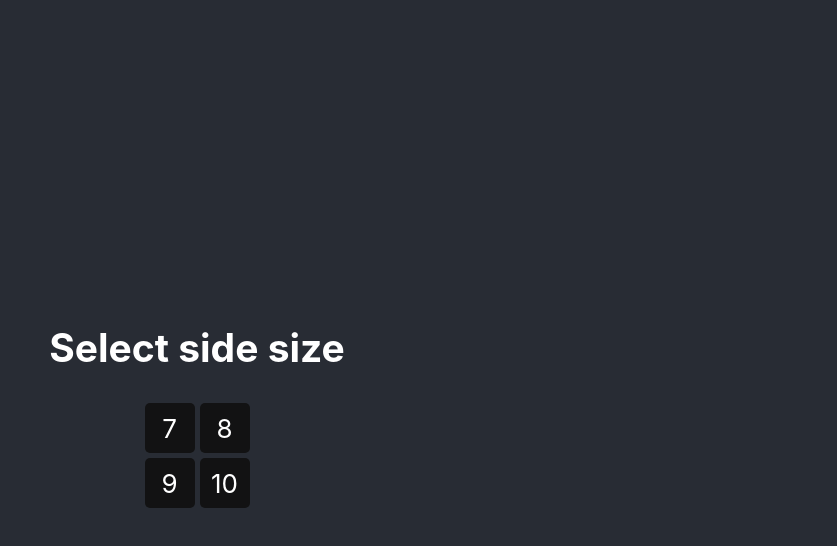
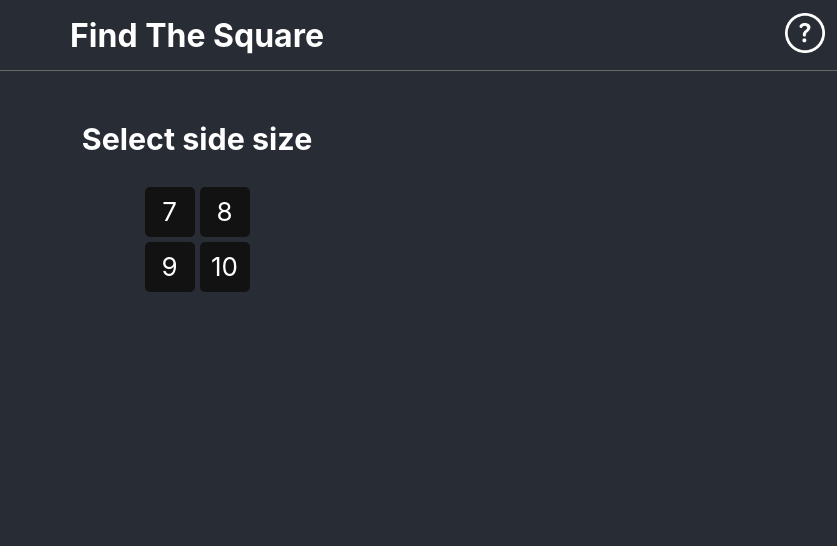
Before and after one commit to alexmadeira23/find-the-square, a React (Create React App) app: page / in a window 1280 px wide. Shown: the top 546 px of the page, without its empty margins (443-1280 px from the left). Built offline with nearby package versions, Linux system fonts and the light colour scheme.

Commit message:
added top bar and instructions

```diff
--- a/src/App.css
+++ b/src/App.css
@@ -1,7 +1,68 @@
-.App {
+header {
+  display: flex;
+  justify-content: space-between;
+  align-items: center;
+  flex-wrap: nowrap;
+  height: 70px;
+  color: white;
+  border-bottom: 1px solid dimgray;
+}
+
+.header-spacer {
+  width: 5%;
   text-align: center;
-  background-color: #282c34;
-  min-height: 100vh;
+}
+
+.header-title {
+  width: 90%;
+  text-align: center;
+  user-select: none;
+  transition: 0.5s;
+}
+
+.header-title h1:hover {
+  color: #538d4e;
+  transition: 0.5s;
+}
+
+.header-info {
+  width: 5%;
+  text-align: center;
+}
+
+.help-container {
+  background-color: rgba(0, 0, 0, 0.6);
+  border-radius: 5px;
+  position: absolute;
+  z-index: 1;
+  width: 100%;
+  height: 100%;
+  align-items: center;
+  visibility: visible;
+  opacity: 1;
+  transition: 0.5s;
+}
+
+.help-container-none {
+  visibility: hidden;
+  opacity: 0;
+  transition: 0.5s;
+}
+
+.help-inner {
+  color: white;
+  margin: auto;
+  width: 40%;
+  padding-top: 60px;
+}
+
+.help-inner div {
+  font-size: 25px;
+}
+
+.game {
+  text-align: center;
+  min-height: 30vh;
   display: flex;
   flex-direction: column;
   align-items: center;
@@ -9,6 +70,7 @@
   font-size: calc(10px + 2vmin);
   color: white;
 }
+
 
 #types {
   display: grid;
--- a/src/App.tsx
+++ b/src/App.tsx
@@ -1,16 +1,24 @@
 import { useState } from 'react';
 import './App.css';
+import { Header } from './Header';
+import { Help } from './Help';
 import { Squares } from './Squares';
 import { Square, State } from './Types';
 import { deepEqual, randomNumber } from './utils';
 
 function App() {
-	const [state, setState] = useState<State>({ phase: "selection" })
+	const [state, setState] = useState<State>({ phase: "selection", help: false })
 
 	if (state.phase === "selection")
 		return (
-			<div className="App">
-				<h2>Select side size</h2>
+			<div>
+				<Help show={state.help} onClose={() => setState(oldState => ({...oldState, help: false}))}/>
+				<Header
+					restart={() => setState({ phase: "selection", help: false })}
+					onHelp={() => { setState(oldState => ({...oldState, help: true})) }}
+				/>
+				<div className="game">
+					<h3>Select side size</h3>
 					<div id="types">
 						{[7, 8, 9, 10].map(i =>
 							<div
@@ -18,6 +26,7 @@ function App() {
 								onClick={() => {
 									setState({
 										phase: "play",
+										help: false,
 										sideSize: i,
 										selectedSquares: [],
 										correctSquare: {
@@ -31,11 +40,18 @@ function App() {
 						)}
 					</div>
 				</div>
+			</div>
 		)
 
 	return (
-		<div className="App">
-			<h2>{state.phase === "over" ? `Won in ${state.selectedSquares!.length} tries!` : state.selectedSquares!.length}</h2>
+		<div>
+			<Help show={state.help} onClose={() => setState(oldState => ({...oldState, help: false}))}/>
+			<Header
+				restart={() => setState({ phase: "selection", help: false })}
+				onHelp={() => { setState(oldState => ({...oldState, help: true})) }}
+			/>
+			<div className="game">
+				<h3>{state.phase === "over" ? `Won in ${state.selectedSquares!.length} tries!` : state.selectedSquares!.length}</h3>
 				<Squares
 					state={state}
 					selectSquare={(square: Square) => {
@@ -47,6 +63,7 @@ function App() {
 					}}
 				/>
 			</div>
+		</div>
 	)
 }
 
--- /dev/null
+++ b/src/Header.tsx
@@ -0,0 +1,17 @@
+export function Header(props: {restart: () => void, onHelp: () => void}) {
+    return (
+        <header>
+            <div className="header-spacer"></div>
+            <div className="header-title"><h1 onClick={props.restart}>Find The Square</h1></div>
+            <div className="header-info">
+                <img
+                    style={{filter: "invert(100%)"}}
+                    src="./images/info.png"
+                    alt="help"
+                    width="40px"
+                    onClick={props.onHelp}
+                />
+            </div>
+        </header>
+    )
+}
--- /dev/null
+++ b/src/Help.tsx
@@ -0,0 +1,20 @@
+export function Help(props: {show: boolean, onClose: () => void}) {
+        return (
+            <div className={`help-container ${props.show ? "" : "help-container-none"}`} onClick={props.onClose}>
+                <div className="help-inner">
+                    <h1>Instructions</h1>
+                    <h2>Description</h2>
+                    <div>
+                        Find The Square is a simple game where the you can select the size of the side of the boardand one of the squares of the board will be randomly selected.
+                        You must then click squares in the board until they find the correct square.
+                    </div>
+                    <h2>Helpful Information</h2>
+                    <div>- If the selected square is <b>correct</b>, it becomes <b style={{color: "#538d4e"}}>green</b></div>
+                    <div>- If the selected square is <b>close</b>, it becomes <b style={{color: "#b59f3b"}}>yellow</b></div>
+                    <div>- If the selected square is <b>far</b>, it becomes <b style={{color: "#3a3a3c"}}>gray</b></div>
+                    <br />
+                    <div> A square is considered close when the correct square is within 3 squares of distance vertically <b>and</b> horizontally.</div>
+                </div>
+            </div>
+        )
+}
--- a/src/Types.d.ts
+++ b/src/Types.d.ts
@@ -7,7 +7,8 @@ export type Square = {
 
 export type State = {
 	phase: Phase,
+	help: boolean,
 	sideSize?: number,
 	selectedSquares?: Array<Square>,
-	correctSquare?: Square
+	correctSquare?: Square,
 }
--- a/src/index.css
+++ b/src/index.css
@@ -1,13 +1,75 @@
+html {
+  -webkit-animation: fadein 2s;
+  /* Safari, Chrome and Opera > 12.1 */
+  -moz-animation: fadein 2s;
+  /* Firefox < 16 */
+  -ms-animation: fadein 2s;
+  /* Internet Explorer */
+  -o-animation: fadein 2s;
+  /* Opera < 12.1 */
+  animation: fadein 2s;
+}
+
+@keyframes fadein {
+  from {
+    opacity: 0;
+  }
+
+  to {
+    opacity: 1;
+  }
+}
+
+/* Firefox < 16 */
+@-moz-keyframes fadein {
+  from {
+    opacity: 0;
+  }
+
+  to {
+    opacity: 1;
+  }
+}
+
+/* Safari, Chrome and Opera > 12.1 */
+@-webkit-keyframes fadein {
+  from {
+    opacity: 0;
+  }
+
+  to {
+    opacity: 1;
+  }
+}
+
+/* Internet Explorer */
+@-ms-keyframes fadein {
+  from {
+    opacity: 0;
+  }
+
+  to {
+    opacity: 1;
+  }
+}
+
+/* Opera < 12.1 */
+@-o-keyframes fadein {
+  from {
+    opacity: 0;
+  }
+
+  to {
+    opacity: 1;
+  }
+}
+
 body {
   margin: 0;
+  background-color: #282c34;
   font-family: -apple-system, BlinkMacSystemFont, 'Segoe UI', 'Roboto', 'Oxygen',
     'Ubuntu', 'Cantarell', 'Fira Sans', 'Droid Sans', 'Helvetica Neue',
     sans-serif;
   -webkit-font-smoothing: antialiased;
   -moz-osx-font-smoothing: grayscale;
 }
-
-code {
-  font-family: source-code-pro, Menlo, Monaco, Consolas, 'Courier New',
-    monospace;
-}
```
Also changed, not shown: public/images/info.png (added). Lines whose indentation alone changed are shown as unchanged.
